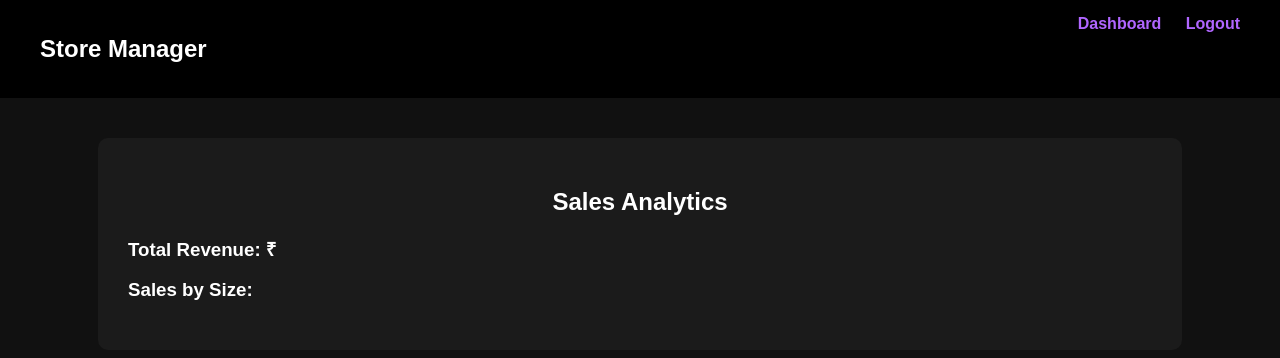
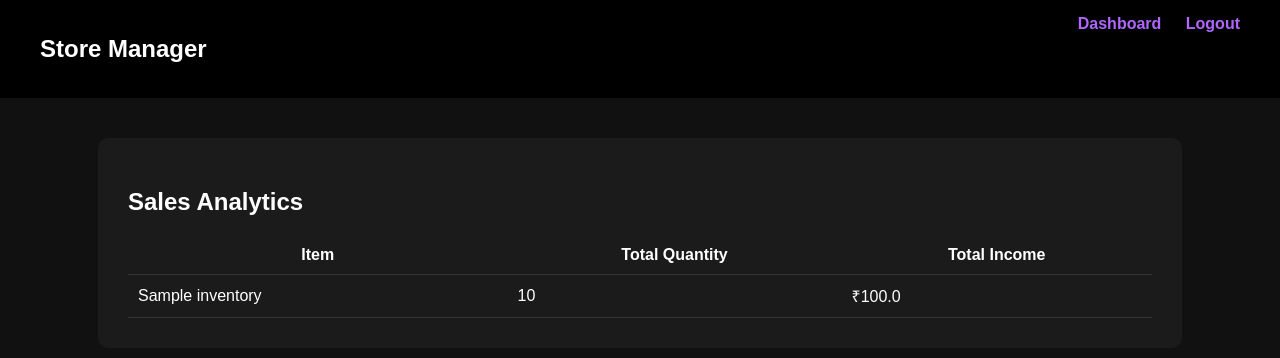
Before and after one commit to manojar346-hue/Clothes-, a Flask app: page /analytics in a window 1280 px wide. Shown: the top 358 px of the page. Run offline with Flask 3, Linux system fonts and the light colour scheme; the visitor is signed in with stand-in values (Sample User, id 1); tables that the repository leaves empty hold one stand-in row (values such as "Sample post").

Commit message:
Update analytics.html

```diff
--- a/templates/analytics.html
+++ b/templates/analytics.html
@@ -1,14 +1,22 @@
 {% extends "base.html" %}
 {% block content %}
-<h2 style="text-align:center;">Sales Analytics</h2>
 
-<h3>Total Revenue: ₹{{ revenue }}</h3>
+<h2>Sales Analytics</h2>
 
-<h3>Sales by Size:</h3>
-<ul>
-{% for size, qty in size_data %}
-    <li>{{ size }} = {{ qty }} items</li>
-{% endfor %}
-</ul>
+<table class="table">
+    <tr>
+        <th>Item</th>
+        <th>Total Quantity</th>
+        <th>Total Income</th>
+    </tr>
+
+    {% for r in report %}
+    <tr>
+        <td>{{ r[0] }}</td>
+        <td>{{ r[1] }}</td>
+        <td>₹{{ r[2] }}</td>
+    </tr>
+    {% endfor %}
+</table>
 
 {% endblock %}
```
